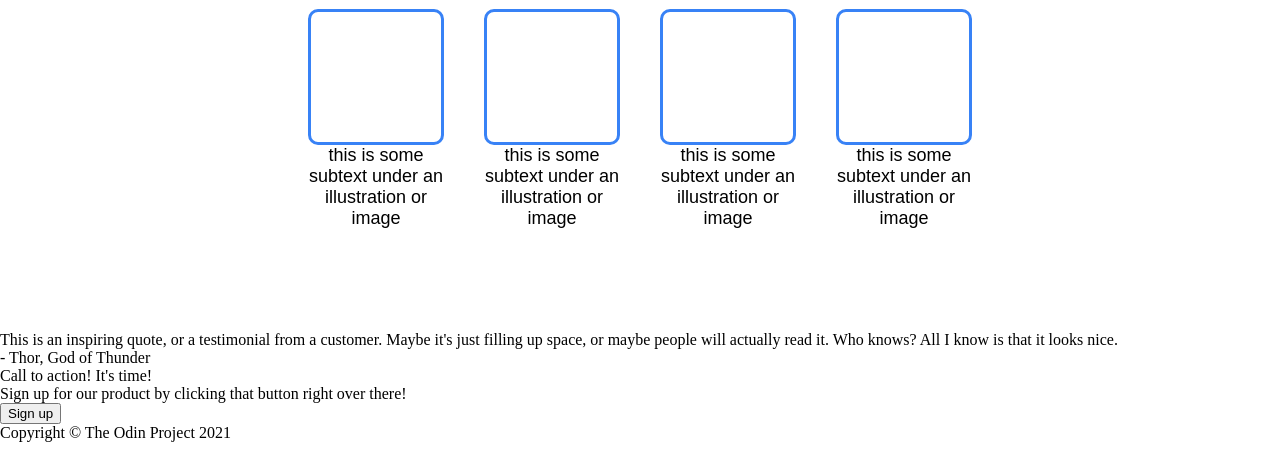
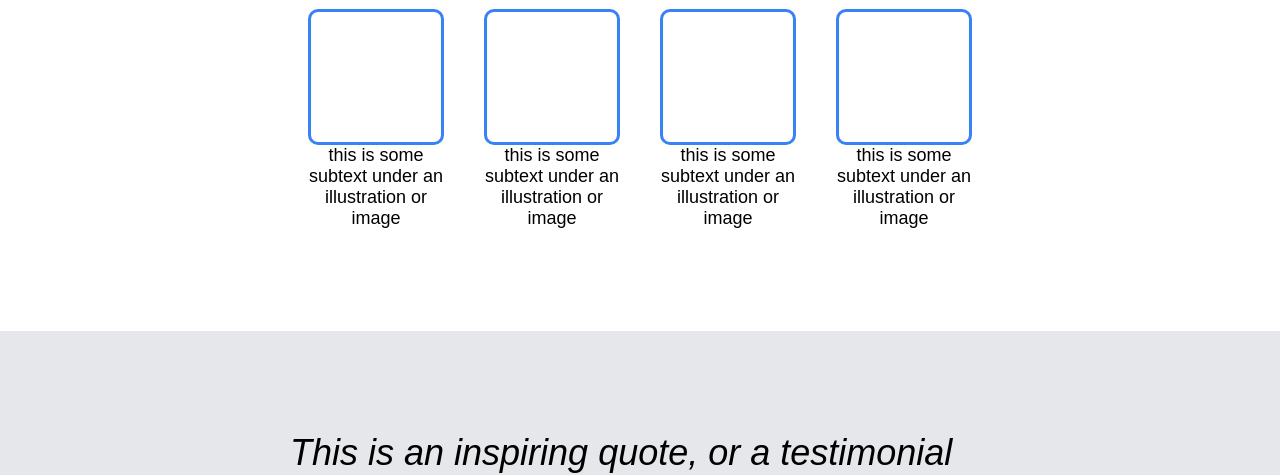
Before and after one commit to roamingterra/roaming-terra, a plain HTML site: page index.html in a window 1280 px wide. Shown: the part 481-956 px from the top of the page. Before the commit the page ends 923 px from the top, so only its background shows below. Drawn offline with Linux system fonts and the light colour scheme.

Commit message:
Stylize and position elements of section 3 content
Section 3 of the content section has been stylized and elements have
been positioned. I added a note to the bottom of the style.css document
to describe the fact that I need to decide how to collapse elements when
the window shrinks. This relates somewhat to the notes written at the
beginning of the style.css document. This can be worked on after all
sections have been stylized with css.

```diff
--- a/style.css
+++ b/style.css
@@ -154,3 +154,34 @@ a {
     border: 3px solid #3882f6;
     border-radius: 10px;
 }
+
+.section-3 {
+    display: flex;
+    flex-direction: column;
+    align-items: center;
+    background-color: #e5e7eb;
+    padding: 101.5px 285px;
+}
+
+.quote {
+    text-align: left;
+    max-width: 700px;
+    min-width: 700px;
+    font-size: 36px;
+    font-style: italic;
+    font-weight: lighter;
+    font-family: sans-serif;
+}
+
+.quotee {
+    font-family: sans-serif;
+    font-weight: bolder;
+    font-size: 24px;
+    margin-left: 350px; /* 170px*/
+    min-width: 260px;
+}
+
+/*NOTE: Finished styling section 3 of the content. I need to decide how I want
+elements to collapse when window shrinks. I gave the text of this section a max width,
+but earlier sections do not have this. Should I wrap? Also button 1 should have a max width
+of not a percentage I believe.*/
```
